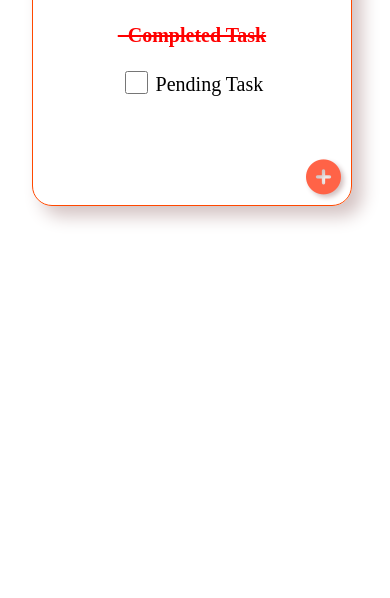
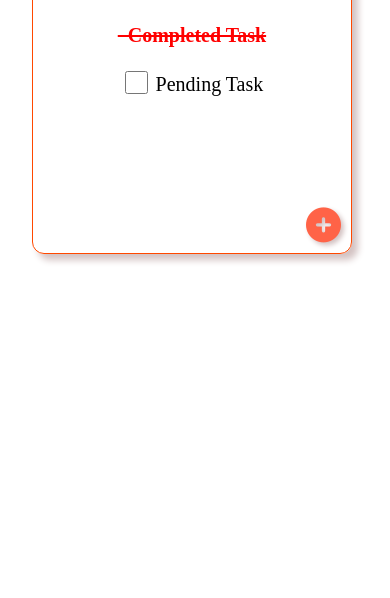
Before and after one commit to chandankr2727/todo-app-mobile, a plain HTML site: page page2.html in a window 390 px wide. Shown: the part 246-844 px from the top of the page. Drawn offline with Linux system fonts and the light colour scheme.

Commit message:
new changes

```diff
--- a/style2.css
+++ b/style2.css
@@ -126,9 +126,11 @@
         width: 85%;
         top: 10rem;
         left: 1.5rem;
-        height: 17rem;
+        height: 20rem;
         margin: 0%;
         padding-top: 10px;
+        border-radius: 12px;
+        box-shadow: 6px 6px 7px rgb(211, 194, 194);
     }
     #h2{
         top: 2rem;
@@ -179,7 +181,7 @@
     .card{
         font-size: 46px;
         width: 70%;
-        height: 10rem;
+        height: 12rem;
         left: 7rem;
         margin: 0%;
         top: 21rem;
```
